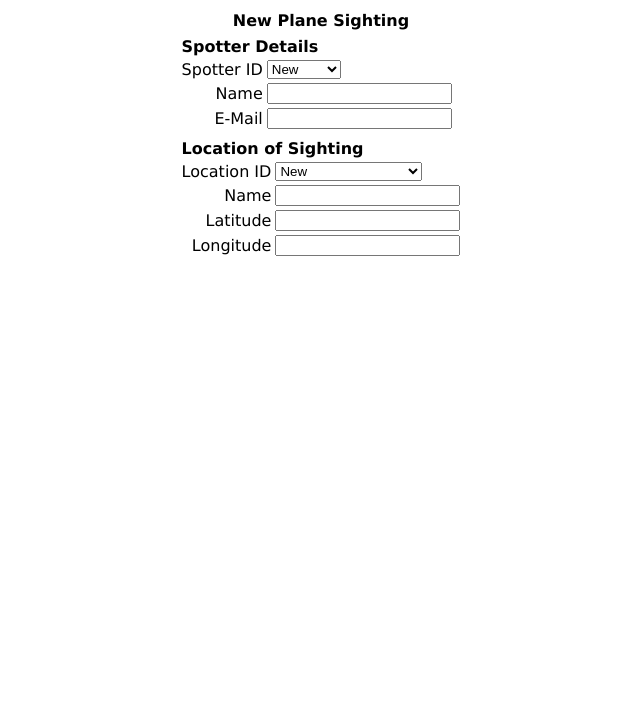
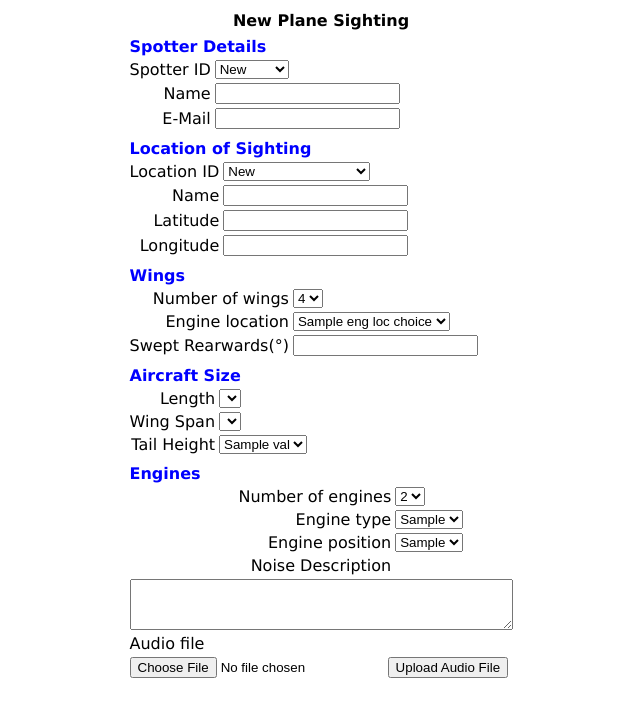
Before and after one commit to AndrewQu/PlaneSpotters, a Django app: template Sighting/templates/add.html in a window 1280 px wide. Shown: the top 717 px of the page, without its empty margins (319-959 px from the left). Run offline with Django 3.2, Linux system fonts and the light colour scheme; data comes from the database, SQL or seed files in the repository; tables that the repository leaves empty hold one stand-in row (values such as "Sample post"); the template is opened without the code that fills it: values that come from a table or form of the project are taken from there, most other values are stand-ins (such as "Sample title", 1, 10 or a date in 2020); lists and menus that the app fills with data are empty.

Commit message:
Added more fields: Size, Engine, Wing

```diff
--- a/Sighting/models.py
+++ b/Sighting/models.py
@@ -46,6 +46,9 @@
 class Engine(models.Model) :
    ENGINE_POSITION = (
       ('12', 'left-right'),
+      ('1L', 'left'),
+      ('1R', 'right'),
+      ('1C', 'center'),
       ('123', 'left-cen-right'),
       ('1234', 'left-left-right-right'),
       ('123456','left-left-cen-cen-right-right'),
@@ -59,16 +62,20 @@
 
 class Size(models.Model) :
    LENGTH_CHOICE = (
-      ('1', '10-20m'),
-      ('2', '20-30m'),
-      ('3', '30-40m'),
-      ('4', '40-50m'),
-      ('5', '50-60m'),
-      ('6', '60-70m'),
-      ('7', '70-80m'),
-      ('8', '80-90m'),
-      ('9', '90-100m'),
-      ('10', '> 100m')
+      ('1', '1-3m'),
+      ('3', '3-5m'),
+      ('5', '5-7m'),
+      ('7', '7-10m'),
+      ('10', '10-20m'),
+      ('20', '20-30m'),
+      ('30', '30-40m'),
+      ('40', '40-50m'),
+      ('50', '50-60m'),
+      ('60', '60-70m'),
+      ('70', '70-80m'),
+      ('80', '80-90m'),
+      ('90', '90-100m'),
+      ('99', '> 100m')
    )
    length = models.CharField('Length', max_length=3, choices=LENGTH_CHOICE)
    wingspan = models.CharField('Wing Span', max_length=3, choices=LENGTH_CHOICE)
@@ -79,15 +86,16 @@
 
 
 class Wing(models.Model) :
+   LocationChoice = (('A', 'Above'), ('B', 'Below'), ('M','Fixed at mid-point'))
    number = models.IntegerField("Number of wings", default=2)
-   position = models.CharField("Fuselage position", max_length=3, choices=(('A', 'Above'), ('B', 'Below'), ('M','Fixed at mid-point')))
+   position = models.CharField("Fuselage position", max_length=3, choices=LocationChoice)
    swept = models.IntegerField("Swept Rearwards (degrees)", default=10)
 
    def NumberOfWings() :
       return number
 
    def __unicode__(self):
-      return "Wing # " + str(self.number) + " Fuselage pos:" + self.position + " Swept:" + str(self.swept)
+      return "Wing # " + str(self.number) + " Engine pos:" + self.position + " Swept:" + str(self.swept)
 
 class Spotter(models.Model) :
    spotter_id = models.AutoField(primary_key=True)
--- a/Sighting/templates/add.html
+++ b/Sighting/templates/add.html
@@ -1,8 +1,9 @@
 <html>
 {% load static %}
 <head><title>Add a New Sighting</title>
-   <style>
+   <style type="text/css">
       .lalign { text-align:left; }
+      .lalign_th { text-align:left; color:Blue; }
       .ralign { text-align:right; }
    </style>
    <script src="{% static "jquery-1.11.1.min.js" %}" type="text/javascript"></script>
@@ -13,9 +14,10 @@
 
 <table style="margin-left:auto; margin-right:auto;" >
 <tr><th>New Plane Sighting</th></tr>
-
+<!- Template input: spotters, locations, engLocChoice, sizeChoice, engineTypes
+  enginePos,  ->
 <tr><td><table>
-   <tr><th colspan='2' class='lalign'>Spotter Details</th></tr>
+   <tr><th colspan='2' class='lalign_th'>Spotter Details</th></tr>
    <tr><td>Spotter ID</td><td><select id='spotterId' onchange="spotterIdChanged();">
       <option value='0'>New</option>
       {% for spotter in spotters %}
@@ -27,7 +29,7 @@
    <tr><td class='ralign'>E-Mail</td><td> <input id='spotterEmail' type='text' /></td> </tr>
 </table></td></tr>
 <tr><td><table>
-   <tr><th colspan='2' class='lalign'>Location of Sighting</th></tr>
+   <tr><th colspan='2' class='lalign_th'>Location of Sighting</th></tr>
    <tr><td>Location ID</td><td><select id='locationId' onchange="locationIdChanged();">
       <option value='0'>New</option>
       {% for loc in locations %}
@@ -39,6 +41,68 @@
    <tr><td class='ralign'>Latitude</td><td> <input id='locLat' type='text' /></td> </tr>
    <tr><td class='ralign'>Longitude</td><td> <input id='locLong' type='text' /></td> </tr>
 </table></td></tr>
+<tr><td><table>
+   <tr><th colspan='2' class='lalign_th'>Wings</th></tr>
+   <tr><td class='ralign'>Number of wings</td><td> <select id='wingNumber'>
+        <option value='4'>4</option>
+        <option value='2'>2</option>
+      </select></td> </tr>
+   <tr><td class='ralign'>Engine location</td><td> <select id='wingLoc'>
+         {% for v, showname in engLocChoice %}
+            <option value='{{ v }}'>{{ showname }}</option>
+         {% endfor %}
+      </select></td> </tr>
+   <tr><td class='ralign'>Swept Rearwards(&deg;)</td><td> <input id='wingSwept' type='text' /></td> </tr>
+</table></td></tr>
+
+<tr><td><table>
+   <tr><th colspan='2' class='lalign_th'>Aircraft Size</th></tr>
+   {% with 'plength wingSpan' as ids %}
+   {% for idid in ids.split %}
+   <tr><td class='ralign'>{% cycle 'Length' 'Wing Span' %}</td><td> <select id="{{ idid }}">
+         {% for key, val in sizeChoice %}
+            {% if key|length > 1 %}
+               <option value='{{ key }}'>{{ val }}</option>
+            {% endif %}
+         {% endfor %}
+      </select></td> </tr>
+   {% endfor %}
+   {% endwith %}
+   <tr><td class='ralign'>Tail Height</td><td> <select id='tailHeight'>
+         {% for key, val in sizeChoice %}
+            {% if key|length < 2 %}
+               <option value='{{ key }}'>{{ val }}</option>
+            {% endif %}
+         {% endfor %}
+      </select></td> </tr>
+</table></td></tr>
+
+<tr><td><table>
+   <tr><th colspan='2' class='lalign_th'>Engines</th></tr>
+   <tr><td class='ralign'>Number of engines</td><td> <select id='engNumber'>
+        <option value='2'>2</option>
+        <option value='1'>1</option>
+        <option value='3'>3</option>
+        <option value='4'>4</option>
+        <option value='5'>5</option>
+      </select></td> </tr>
+   <tr><td class='ralign'>Engine type</td><td> <select id='engType'>
+         {% for k, v in engineTypes %}
+            <option value='{{ k }}'>{{ v }}</option>
+         {% endfor %}
+      </select></td> </tr>
+   <tr><td class='ralign'>Engine position</td><td> <select id='engPos'>
+         {% for k, v in enginePos %}
+            <option value='{{ k }}'>{{ v }}</option>
+         {% endfor %}
+      </select></td> </tr>
+   <tr><td class='ralign'>Noise Description</td><td></td></tr>
+   <tr><td colspan='2'><textarea id='engNoise' rows='3' cols='45'></textarea></td></tr>
+   <tr><td>Audio file</td><td id="audioPath"></td></tr>
+   <tr><td colspan='2'><form action="uploadfile" method="post" enctype="multipart/form-data">{% csrf_token %}
+       <input id="audio_file" type="file" name="audio_file" />
+       <input type="submit" value="Upload Audio File" /></form></td></tr>
+</table></td></tr>
 
 </table>
 
--- a/Sighting/views.py
+++ b/Sighting/views.py
@@ -11,6 +11,7 @@
 from Sighting.models import Wing
 from Sighting.models import Spotter
 from Sighting.models import Location
+from Sighting.models import GetTypeChoice
 
 def index(request) :
    return HttpResponse("Welcome to Plane Spotters Home: " + request.path + " !")
@@ -19,6 +20,10 @@
 def add(request) :
    context = { 'spotters': Spotter.objects.all(),
                'locations' : Location.objects.all(),
+               'engLocChoice' : Wing.LocationChoice,
+               'sizeChoice' : Size.LENGTH_CHOICE,
+               'engineTypes' : GetTypeChoice('engine'),
+               'enginePos' : Engine.ENGINE_POSITION,
              }
    return render(request, 'add.html', context)
 
```
